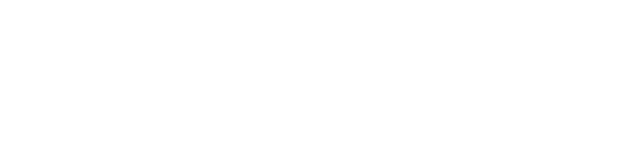
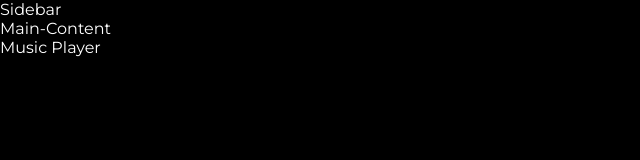
Before and after one commit to iamAyushChamoli/spotifyproject, a plain HTML site: page index.html in a window 1280 px wide. Shown: the whole page, without its empty margins (0-640 px from the left). Drawn offline with Linux system fonts and the light colour scheme.

Commit message:
Basic Setup

```diff
--- a/index.html
+++ b/index.html
@@ -3,9 +3,25 @@
 <head>
     <meta charset="UTF-8">
     <meta name="viewport" content="width=device-width, initial-scale=1.0">
-    <title>Document</title>
+    <title>Spotify</title>
+    <link rel="preconnect" href="https://fonts.googleapis.com">
+    <link rel="preconnect" href="https://fonts.gstatic.com" crossorigin>
+    <link href="https://fonts.googleapis.com/css2?family=Montserrat:wght@300;400;500;600;700&display=swap" rel="stylesheet">
+    <link rel="stylesheet" href="https://cdnjs.cloudflare.com/ajax/libs/font-awesome/6.5.1/css/all.min.css" integrity="sha512-DTOQO9RWCH3ppGqcWaEA1BIZOC6xxalwEsw9c2QQeAIftl+Vegovlnee1c9QX4TctnWMn13TZye+giMm8e2LwA==" crossorigin="anonymous" referrerpolicy="no-referrer" />
+    <link href="assets\logo.png" rel="icon" />
+    <link rel="stylesheet" href="style.css" />
 </head>
 <body>
-
+    <div class="main">
+        <div class="sidebar">
+            Sidebar
+        </div>
+        <div class="main-content">
+            Main-Content
+        </div>
+        <div class="music-player">
+            Music Player
+        </div>
+    </div>
 </body>
 </html>
--- a/style.css
+++ b/style.css
@@ -0,0 +1,7 @@
+body{
+    font-family: 'Montserrat', sans-serif;
+    margin: 0;
+    background-color: black;
+    color: white;
+    overflow: hidden;
+}
```
